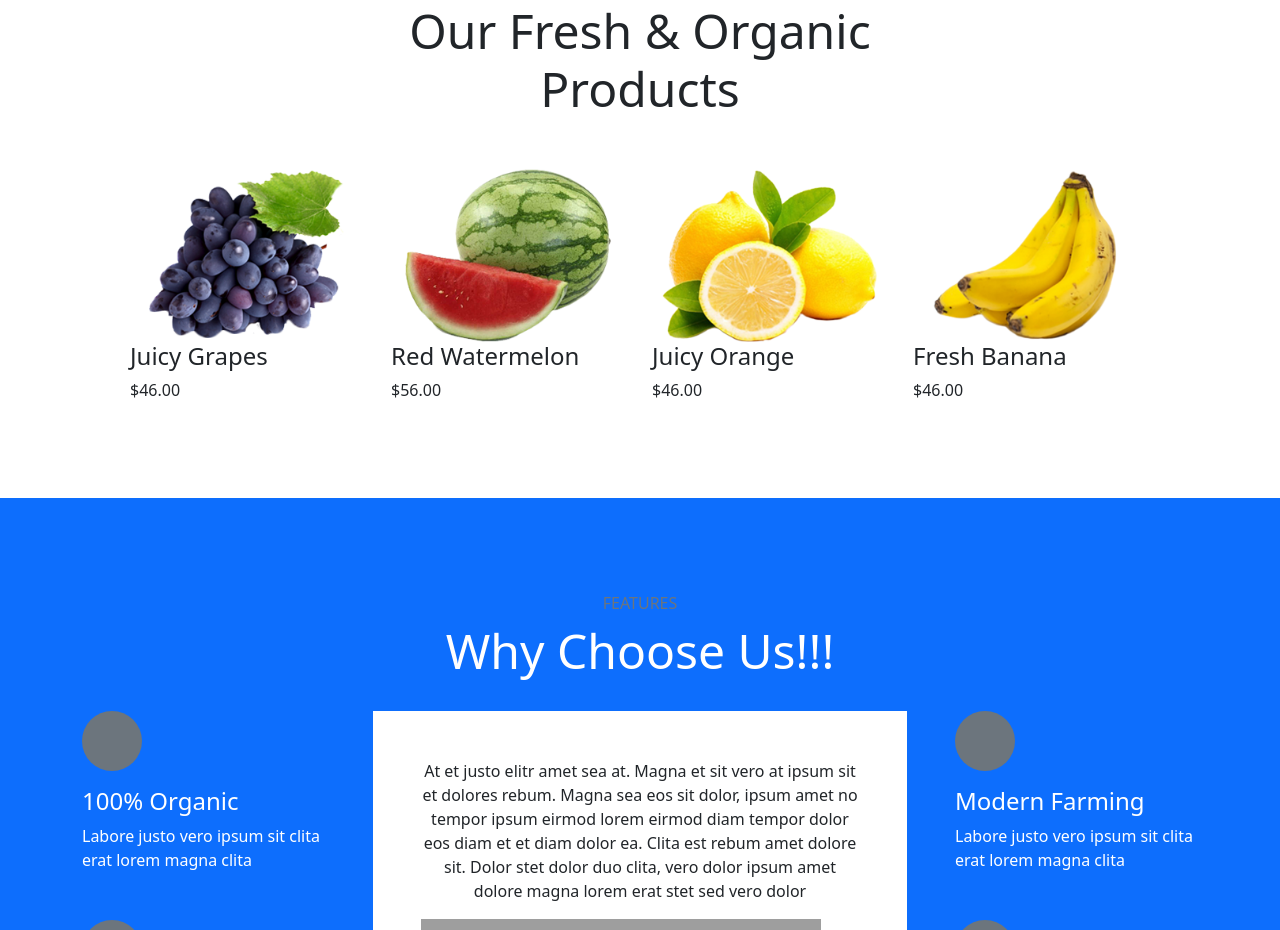
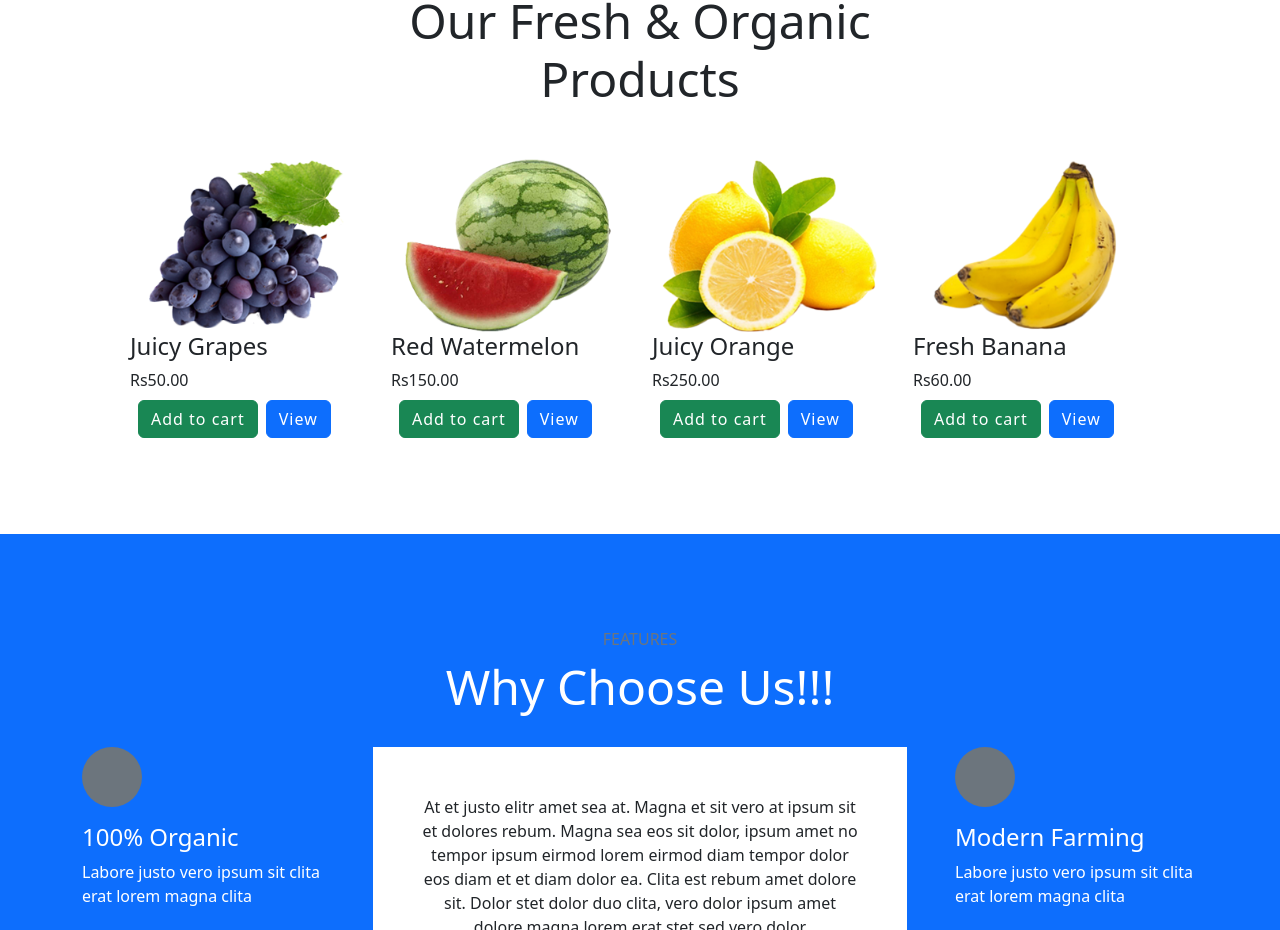
Before and after one commit to Divi202/Agro_Marketplace, a Next.js app: page /products in a window 1280 px wide. Shown: the part 558-1488 px from the top of the page. Built offline with nearby package versions, Linux system fonts and the light colour scheme; grey boxes are pictures that could not be loaded.

Commit message:
made some changes in product page

```diff
--- /dev/null
+++ b/src/Components/Cart.js
@@ -0,0 +1,49 @@
+import React from "react";
+
+export default function Cart() {
+  return (
+    <>
+      <div className="max-w-md mx-auto mt-16 bg-white rounded-lg overflow-hidden md:max-w-lg border border-gray-400">
+        <div className="px-4 py-2 border-b border-gray-200">
+          <h2 className="font-semibold text-gray-800">Shopping Cart</h2>
+        </div>
+        <div className="flex flex-col divide-y divide-gray-200">
+          <div className="flex items-center py-4 px-6">
+            <img
+              className="w-16 h-16 object-cover rounded"
+              src="https://dummyimage.com/100x100/F3F4F7/000000.jpg"
+              alt="Product Image"
+            />
+            <div className="ml-3">
+              <h3 className="text-gray-900 font-semibold">Product Name</h3>
+              <p className="text-gray-700 mt-1">$9.99</p>
+            </div>
+            <button className="ml-auto py-2 px-4 bg-blue-500 hover:bg-blue-600 text-white rounded-lg">
+              Remove
+            </button>
+          </div>
+          <div className="flex items-center py-4 px-6">
+            <img
+              className="w-16 h-16 object-cover rounded"
+              src="https://dummyimage.com/100x100/F3F4F7/000000.jpg"
+              alt="Product Image"
+            />
+            <div className="ml-3">
+              <h3 className="text-gray-900 font-semibold">Product Name</h3>
+              <p className="text-gray-700 mt-1">$19.99</p>
+            </div>
+            <button className="ml-auto py-2 px-4 bg-blue-500 hover:bg-blue-600 text-white rounded-lg">
+              Remove
+            </button>
+          </div>
+        </div>
+        <div className="flex items-center justify-between px-6 py-3 bg-gray-100">
+          <h3 className="text-gray-900 font-semibold">Total: $29.98</h3>
+          <button className="py-2 px-4 bg-blue-500 hover:bg-blue-600 text-white rounded-lg">
+            Checkout
+          </button>
+        </div>
+      </div>
+    </>
+  );
+}
--- a/src/Components/HomeProducts.js
+++ b/src/Components/HomeProducts.js
@@ -1,9 +1,8 @@
-import Image from "next/image";
+import Products from "./Products";
 import Product1 from "@/images/product_1.png";
 import Product2 from "@/images/product_2.png";
 import Product3 from "@/images/product_3.png";
 import Product4 from "@/images/product_4.png";
-
 export default function HomeProducts() {
   return (
     <>
@@ -16,104 +15,26 @@ export default function HomeProducts() {
           </div>
           <div className="owl-carousel product-carousel px-5 ">
             <div className="row">
-              <div className="col-md-3 col-sm-12">
-                <div className="product_wrp">
-                  <div className="product_img">
-                    <Image src={Product1} alt="product" />
-                  </div>
-                  <div className="product_info">
-                    <h4> Juicy Grapes </h4>
-                    <span className="product_price">$46.00</span>
-                  </div>
-                  <div className="project_view">
-                    <a href="/blackgallery/FuodBorne-react/#/">
-                      <i className="icon-glyph-13" />
-                    </a>
-                    <a
-                      className="project-link"
-                      href="/blackgallery/FuodBorne-react/#/"
-                    >
-                      <i className="icon-glyph-52" />
-                    </a>
-                  </div>
-                </div>
-              </div>
-              <div className="col-md-3 col-sm-12">
-                <div className="product_wrp">
-                  <div className="product_img">
-                    <Image src={Product2} alt="product" />
-
-                    <div className="on_sale">
-                      <span />
-                    </div>
-                  </div>
-                  <div className="product_info">
-                    <h4> Red Watermelon </h4>
-
-                    <span className="product_price">$56.00</span>
-                  </div>
-                  <div className="project_view">
-                    <a href="/blackgallery/FuodBorne-react/#/">
-                      <i className="icon-glyph-13" />
-                    </a>
-                    <a
-                      className="project-link"
-                      href="/blackgallery/FuodBorne-react/#/"
-                    >
-                      <i className="icon-glyph-52" />
-                    </a>
-                  </div>
-                </div>
-              </div>
-              <div className="col-md-3 col-sm-12">
-                <div className="product_wrp">
-                  <div className="product_img">
-                    <Image src={Product3} alt="product" />
-                    <div className="on_sale">
-                      <span />
-                    </div>
-                  </div>
-                  <div className="product_info">
-                    <h4> Juicy Orange </h4>
-
-                    <span className="product_price">$46.00</span>
-                  </div>
-                  <div className="project_view">
-                    <a href="/blackgallery/FuodBorne-react/#/">
-                      <i className="icon-glyph-13" />
-                    </a>
-                    <a
-                      className="project-link"
-                      href="/blackgallery/FuodBorne-react/#/"
-                    >
-                      <i className="icon-glyph-52" />
-                    </a>
-                  </div>
-                </div>
-              </div>
-              <div className="col-md-3 col-sm-12">
-                <div className="product_wrp">
-                  <div className="product_img">
-                    <Image src={Product4} alt="product" />
-                  </div>
-                  <div className="product_info">
-                    <h4> Fresh Banana </h4>
-
-                    <span className="product_price">$46.00</span>
-                  </div>
-                  <div className="project_view">
-                    <a href="/blackgallery/FuodBorne-react/#/">
-                      <i className="icon-glyph-13" />
-                    </a>
-                    <a
-                      className="project-link"
-                      href="/blackgallery/FuodBorne-react/#/"
-                    >
-                      <i className="icon-glyph-52" />
-                    </a>
-                  </div>
-                </div>
-              </div>
+              <Products
+                name="Juicy Grapes"
+                price="Rs50.00"
+                image={Product1}
+              ></Products>
+              <Products
+                name="Red Watermelon"
+                price="Rs150.00"
+                image={Product2}
+              ></Products>
+              <Products
+                name="Juicy Orange"
+                price="Rs250.00"
+                image={Product3}
+              ></Products>
+              <Products
+                name="Fresh Banana"
+                price="Rs60.00"
+                image={Product4}
+              ></Products>
             </div>
           </div>
         </div>
--- a/src/Components/Navbar.js
+++ b/src/Components/Navbar.js
@@ -12,7 +12,7 @@ export default function Navbar() {
 
         <ul className="navbar-nav ">
           <li className="nav-item">
-            <Link className="nav-link active" aria-current="page" href="/">
+            <Link className="nav-link " href="/">
               Home
             </Link>
           </li>
@@ -43,9 +43,12 @@ export default function Navbar() {
           </li>
         </ul>
         <div className="social">
-          <div className="fb"></div>
-          <div className="insta"></div>
-          <div className="linkedin"></div>
+          <div>
+            {" "}
+            <Link className="nav-link text-white" href="/cart">
+              Cart
+            </Link>
+          </div>
         </div>
       </div>
     </nav>
--- /dev/null
+++ b/src/Components/Products.js
@@ -0,0 +1,35 @@
+import React from "react";
+import Image from "next/image";
+export default function Products(props) {
+  return (
+    <>
+      <div className="col-md-3 col-sm-12">
+        <div className="product_wrp">
+          <div className="product_img">
+            <Image src={props.image} alt="product" />
+          </div>
+          <div className="product_info">
+            <h4> {props.name}</h4>
+            <span className="product_price">{props.price}</span>
+          </div>
+          <div className="project_view">
+            <a href="/blackgallery/FuodBorne-react/#/">
+              <i className="icon-glyph-13" />
+            </a>
+            <a className="project-link" href="/blackgallery/FuodBorne-react/#/">
+              <i className="icon-glyph-52" />
+            </a>
+          </div>
+          <div className="flex ">
+            <button type="button" className="btn btn-success mt-2 mx-2">
+              Add to cart
+            </button>
+            <button type="button" className="btn btn-primary mt-2">
+              View
+            </button>
+          </div>
+        </div>
+      </div>
+    </>
+  );
+}
--- /dev/null
+++ b/src/app/cart/page.js
@@ -0,0 +1,10 @@
+import Cart from "@/Components/Cart";
+import React from "react";
+
+export default function page() {
+  return (
+    <>
+      <Cart></Cart>
+    </>
+  );
+}
```
